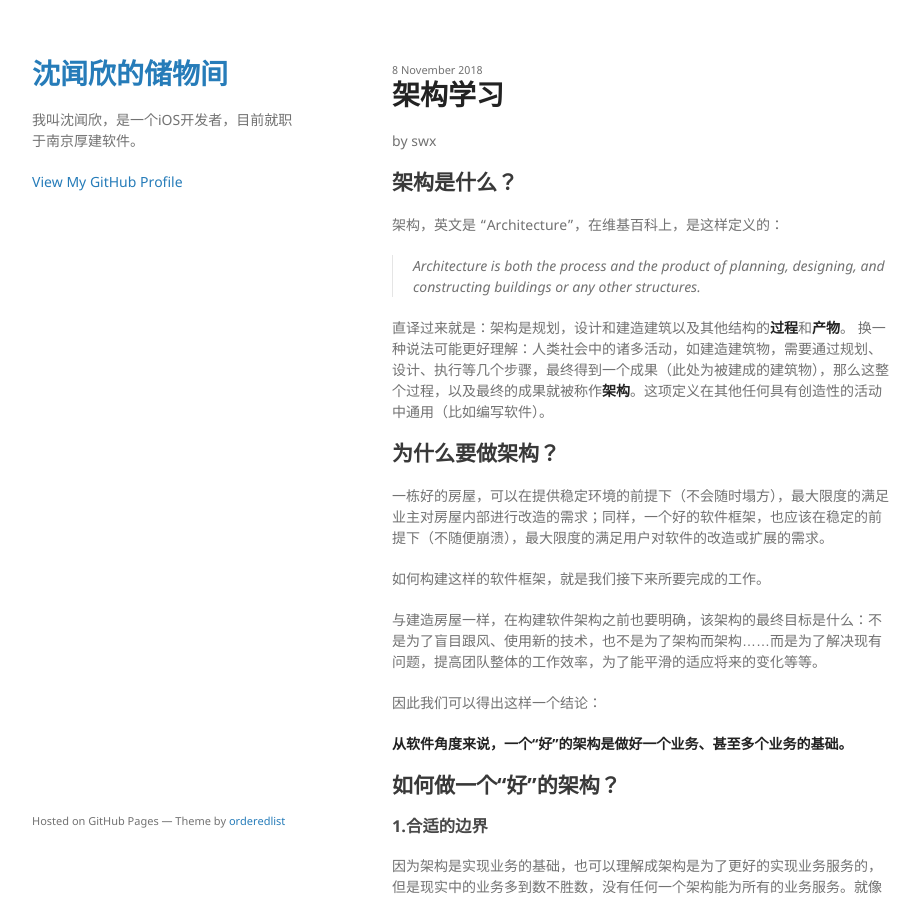
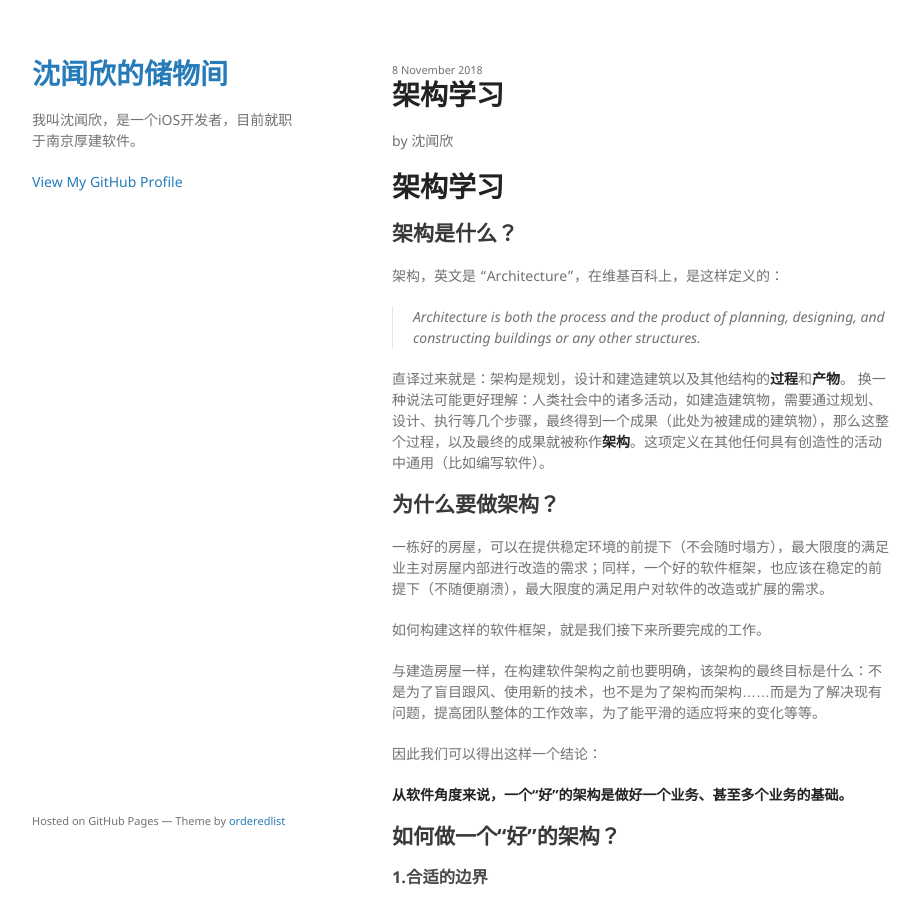
Before and after one commit to PatShen/PatShen.github.io, a Jekyll site: the page built from _posts/2018-11-08-ArchitectureLearnding.md, in a window 1280 px wide and 900 px high. Shown: the whole window, without its empty margins (178-1098 px from the left). Built offline with Jekyll 4.4.1, drawn with Linux system fonts in a browser that asks for light colours.

Commit message:
更新架构学习文档

```diff
--- a/_posts/2018-11-08-ArchitectureLearnding.md
+++ b/_posts/2018-11-08-ArchitectureLearnding.md
@@ -1,10 +1,12 @@
 ---
 layout: post
 title: 架构学习
-author: swx
+author: 沈闻欣
 tags: architecture,架构
 
 ---
+
+# 架构学习
 
 ## 架构是什么？
 
```
